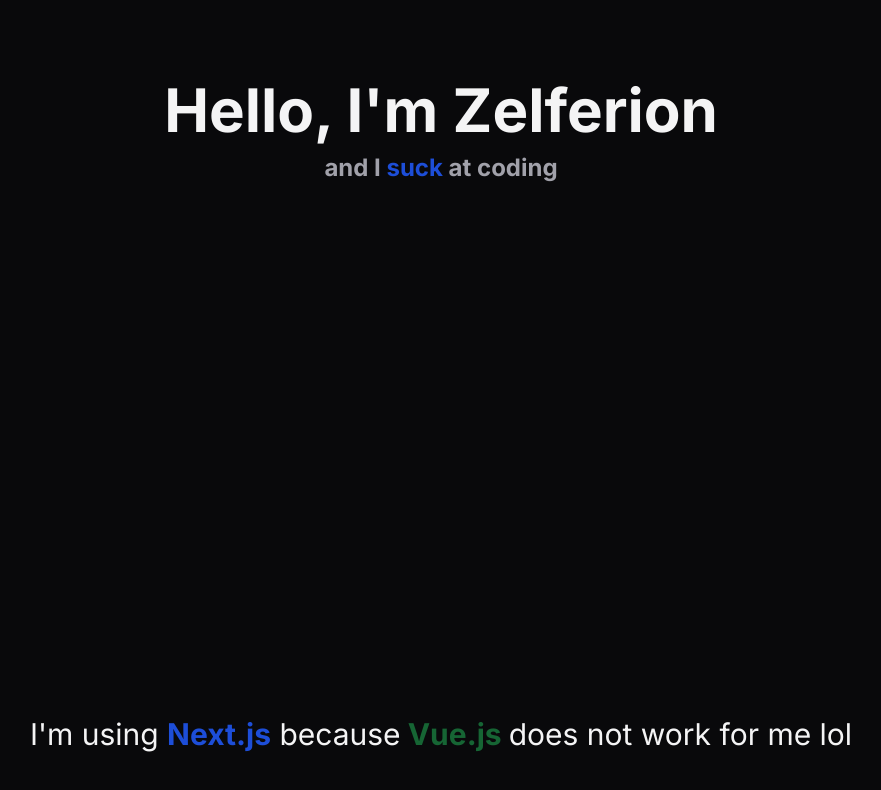
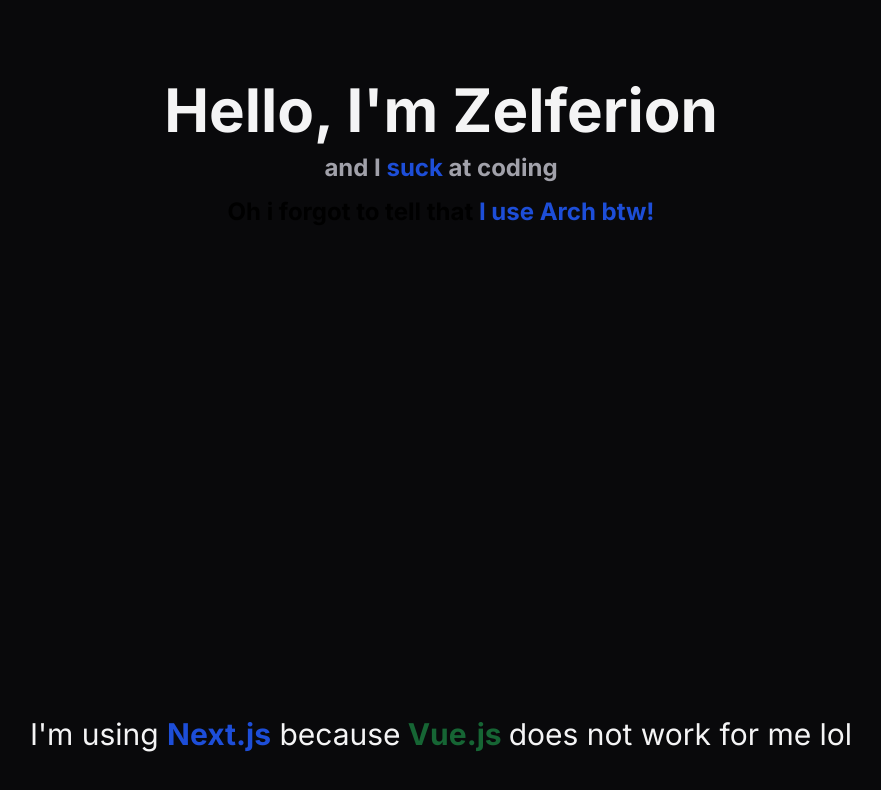
Before and after one commit to Zelferion/chlen, a Next.js app: page / in a window 1280 px wide. Shown: the top 790 px of the page, without its empty margins (199-1080 px from the left). Built offline with nearby package versions, Linux system fonts and the light colour scheme.

Commit message:
pohui proebali

```diff
--- a/app/page.tsx
+++ b/app/page.tsx
@@ -9,6 +9,9 @@ export default function Home() {
         </h1>
         <p className="text-2xl font-bold text-zinc-400 m-3">
           and I <span className="text-blue-700">suck</span> at coding
+        </p>
+        <p className="text-2xl font-bold">
+          Oh i forgot to tell that <span className="text-blue-700">I use Arch btw!</span>
         </p>
       </div>
       <div className="w-full absolute bottom-0 px-12 pb-12">
```
